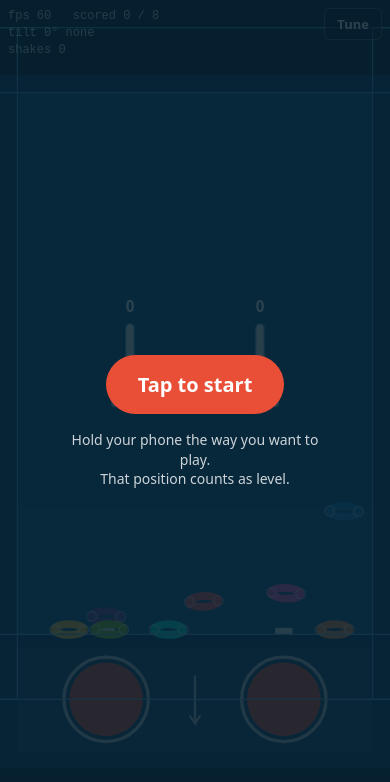
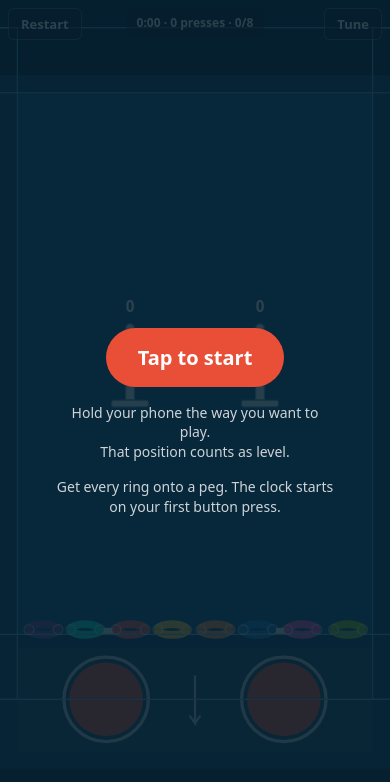
Before and after one commit to naomishah99/waterful_Ring_Toss, a website built with Vite: page index.html in a window 390 px wide. Built offline with nearby package versions, Linux system fonts and the light colour scheme.

Commit message:
Step 7: game rules
- Rounds start with all rings resting in a row on the tank floor
- Clock starts on the first button press; presses counted per round
- Win when all 8 rings are on pegs: win screen with time and presses
- HUD (time, presses, rings scored) and Restart button
- Drag/poke testing tools now behind a Debug toggle in the Tune panel
  (off by default), along with the debug status readout
- "Drop rings from top" kept in the Tune panel for testing

Co-Authored-By: Claude Opus 5.5 <noreply@anthropic.com>

```diff
--- a/src/debugInput.js
+++ b/src/debugInput.js
@@ -1,4 +1,4 @@
-// Debug touch controls, for testing before the real buttons exist:
+// Debug touch controls (only while debug mode is on, so they can't be used to cheat):
 //   - press on a ring and drag: the ring follows your finger on a springy line
 //   - tap empty water: pushes nearby rings away ("poke")
 import Matter from 'matter-js';
@@ -16,8 +16,10 @@ function inTank(p) {
 
 export function setupDebugInput({ canvas, view, engine, getRings }) {
   const drags = new Map(); // pointerId -> constraint (one per finger)
+  let enabled = false;
 
   canvas.addEventListener('pointerdown', (e) => {
+    if (!enabled) return;
     const p = view.toWorld(e.clientX, e.clientY);
     if (!inTank(p)) return;
 
@@ -72,7 +74,14 @@ export function setupDebugInput({ canvas, view, engine, getRings }) {
   canvas.addEventListener('pointerup', release);
   canvas.addEventListener('pointercancel', release);
 
-  return {
+  const api = {
+    get enabled() {
+      return enabled;
+    },
+    set enabled(value) {
+      enabled = value;
+      if (!value) api.releaseAll();
+    },
     // Drop any grabs (e.g. when the rings are replaced)
     releaseAll() {
       for (const c of drags.values()) Composite.remove(engine.world, c);
@@ -80,6 +89,7 @@ export function setupDebugInput({ canvas, view, engine, getRings }) {
     },
     drags,
   };
+  return api;
 }
 
 function poke(rings, p) {
--- /dev/null
+++ b/src/game.js
@@ -0,0 +1,45 @@
+// Game rules: a round starts with every ring on the floor; the clock starts
+// on your first button press; you win when every ring is on a peg.
+//
+// phase: 'ready'   - waiting for the first press
+//        'playing' - clock running
+//        'won'     - all rings on pegs; clock stopped
+export function createGame({ ringCount, onWin }) {
+  const state = {
+    phase: 'ready',
+    time: 0, // seconds of play
+    presses: 0, // button presses this round
+  };
+  let pressBase = 0; // jets.pressCount when this round began
+
+  return {
+    state,
+
+    // Start a new round. `pressCount` is the jets' running total right now.
+    reset(pressCount) {
+      state.phase = 'ready';
+      state.time = 0;
+      state.presses = 0;
+      pressBase = pressCount;
+    },
+
+    // Call once per physics step. dt in seconds.
+    update(dt, pressCount, scored) {
+      if (state.phase === 'won') return;
+      state.presses = pressCount - pressBase;
+      if (state.phase === 'ready' && state.presses > 0) state.phase = 'playing';
+      if (state.phase === 'playing') state.time += dt;
+      // Scoring already waits for a ring to settle on a peg, so no extra delay
+      if (scored >= ringCount) {
+        state.phase = 'won';
+        onWin?.({ time: state.time, presses: state.presses });
+      }
+    },
+  };
+}
+
+export function formatTime(seconds) {
+  const m = Math.floor(seconds / 60);
+  const s = Math.floor(seconds % 60);
+  return `${m}:${String(s).padStart(2, '0')}`;
+}
--- /dev/null
+++ b/src/hud.js
@@ -0,0 +1,54 @@
+// Heads-up display: time, presses and rings scored, a Restart button, and the
+// "you won" screen. Plain for now; styled properly in Phase 2.
+import { formatTime } from './game.js';
+
+const pressesText = (n) => `${n} ${n === 1 ? 'press' : 'presses'}`;
+
+export function createHud({ onRestart }) {
+  const hud = document.createElement('div');
+  hud.className = 'hud';
+  hud.setAttribute('aria-live', 'polite');
+
+  const restart = document.createElement('button');
+  restart.className = 'restart-button';
+  restart.type = 'button';
+  restart.textContent = 'Restart';
+  restart.addEventListener('click', () => {
+    restart.blur(); // so Space (shake on a laptop) doesn't press it again
+    onRestart();
+  });
+
+  document.body.append(hud, restart);
+
+  let winScreen = null;
+  let lastText = '';
+
+  return {
+    update(game, scored, total) {
+      const { time, presses } = game.state;
+      const text = `${formatTime(time)} · ${pressesText(presses)} · ${scored}/${total}`;
+      if (text !== lastText) {
+        hud.textContent = text;
+        lastText = text;
+      }
+    },
+
+    showWin({ time, presses }) {
+      winScreen?.remove();
+      winScreen = document.createElement('div');
+      winScreen.className = 'win-screen';
+      winScreen.innerHTML = `
+        <h2>All rings on!</h2>
+        <p>Time ${formatTime(time)} · ${pressesText(presses)}</p>
+        <button class="start-button" type="button">Play again</button>
+      `;
+      winScreen.querySelector('button').addEventListener('click', onRestart);
+      document.body.append(winScreen);
+    },
+
+    hideWin() {
+      winScreen?.remove();
+      winScreen = null;
+    },
+  };
+}
--- a/src/jets.js
+++ b/src/jets.js
@@ -16,12 +16,14 @@ export function createJets() {
     power: 0, // current jet output (0..1), read by the water
   }));
 
-  return {
+  const api = {
     jets,
+    pressCount: 0, // total button presses, for the game's press counter
 
     press(i) {
       const jet = jets[i];
       if (!jet || jet.held) return;
+      api.pressCount++;
       jet.held = true;
       jet.strokePower = jet.charge;
       jet.charge = 0;
@@ -53,4 +55,5 @@ export function createJets() {
       for (const jet of jets) Object.assign(jet, { held: false, charge: 1, power: 0 });
     },
   };
+  return api;
 }
--- a/src/main.js
+++ b/src/main.js
@@ -1,4 +1,4 @@
-// Step 6: shake.
+// Step 7: game rules (rings start on the floor, timer, presses, win, restart).
 import Matter from 'matter-js';
 import { RING } from './config.js';
 import { createView } from './view.js';
@@ -13,6 +13,8 @@ import { createTilt } from './tilt.js';
 import { createShake } from './shake.js';
 import { showStartScreen } from './startScreen.js';
 import { createPegs, updateScoring, totalScored, resetScoring } from './pegs.js';
+import { createGame } from './game.js';
+import { createHud } from './hud.js';
 import { createTuningPanel } from './tuningPanel.js';
 import { setupDebugInput } from './debugInput.js';
 
@@ -29,16 +31,30 @@ const shake = createShake();
 let rings = spawnRings(engine.world);
 
 setupControls({ canvas, view, jets });
-const input = setupDebugInput({ canvas, view, engine, getRings: () => rings });
+const debugInput = setupDebugInput({ canvas, view, engine, getRings: () => rings });
+
+const hud = createHud({ onRestart: () => newRound('floor') });
+const game = createGame({ ringCount: RING.count, onWin: (result) => hud.showWin(result) });
+
+// Start a fresh round with the rings placed by `mode` ('floor' or 'scatter')
+function newRound(mode) {
+  debugInput.releaseAll();
+  resetScoring(pegs);
+  water.reset();
+  jets.reset();
+  rings = spawnRings(engine.world, rings, mode);
+  game.reset(jets.pressCount);
+  hud.hideWin();
+}
 
 const tuning = createTuningPanel({
-  'Drop rings': () => {
-    input.releaseAll();
-    resetScoring(pegs);
-    water.reset();
-    rings = spawnRings(engine.world, rings);
+  'Drop rings from top': () => newRound('scatter'),
+  'Re-level': () => tilt.relevel(),
+  'Debug: off': (e) => {
+    debugInput.enabled = !debugInput.enabled;
+    e.currentTarget.textContent = `Debug: ${debugInput.enabled ? 'on' : 'off'}`;
+    status.classList.toggle('debug-on', debugInput.enabled);
   },
-  'Re-level': () => tilt.relevel(),
 });
 
 showStartScreen(async () => {
@@ -59,17 +75,22 @@ startLoop({
     water.applyToRings(rings, tuning, tilt.down());
     Matter.Engine.update(engine, dt);
     updateScoring(rings, pegs);
+    game.update(dt / 1000, jets.pressCount, totalScored(pegs));
   },
   render(stats) {
     drawDebug(view, engine, { pegs, water, jets: jets.jets, buttons: buttonLayout, down: tilt.down() });
-    const tiltDeg = Math.round((tilt.state.angle * 180) / Math.PI);
-    const tiltHelp = tilt.state.source === 'keys' ? '(arrow keys)' : '';
-    status.textContent =
-      `fps ${stats.fps}   scored ${totalScored(pegs)} / ${RING.count}\n` +
-      `tilt ${tiltDeg}° ${tilt.state.source} ${tiltHelp}\n` +
-      `shakes ${shake.state.count} ${shake.state.level > 0 ? '~' : ''} ${tilt.state.source === 'keys' ? '(space)' : ''}`;
+    hud.update(game, totalScored(pegs), RING.count);
+    if (debugInput.enabled) {
+      const tiltDeg = Math.round((tilt.state.angle * 180) / Math.PI);
+      const keysHelp = tilt.state.source === 'keys' ? ' (arrows, space)' : '';
+      status.textContent =
+        `fps ${stats.fps}  ${game.state.phase}\n` +
+        `tilt ${tiltDeg}° ${tilt.state.source}${keysHelp}\n` +
+        `shakes ${shake.state.count} ${shake.state.level > 0 ? '~' : ''}\n` +
+        `drag rings, or tap water to poke`;
+    }
   },
 });
 
 // Exposed for testing from the browser console
-window.game = { engine, pegs, water, jets, tilt, shake, get rings() { return rings; } };
+window.game = { Matter, engine, pegs, water, jets, tilt, shake, game, debugInput, get rings() { return rings; } };
--- a/src/rings.js
+++ b/src/rings.js
@@ -25,17 +25,30 @@ function createRing(x, y, angle, color) {
   return ring;
 }
 
-// Scatter rings across the upper part of the tank, at random angles.
-export function spawnRings(world, existing = []) {
+// Place a fresh set of rings, removing `existing` ones.
+//   'floor':   resting in a row on the tank floor, like the toy at the start
+//   'scatter': scattered in the upper tank at random angles (for testing sinking)
+export function spawnRings(world, existing = [], mode = 'floor') {
   for (const ring of existing) Composite.remove(world, ring);
 
+  const colors = [...RING.colors].sort(() => Math.random() - 0.5); // shuffled order
   const rings = [];
   const margin = RING.outerRadius + 6;
+  const floorY = TANK.y + TANK.height - RING.rimRadius - 1;
+  const slot = (TANK.width - margin * 2) / Math.max(1, RING.count - 1);
+
   for (let i = 0; i < RING.count; i++) {
-    const x = TANK.x + margin + Math.random() * (TANK.width - margin * 2);
-    const y = TANK.y + margin + Math.random() * (TANK.height * 0.45);
-    const angle = (Math.random() - 0.5) * Math.PI;
-    rings.push(createRing(x, y, angle, RING.colors[i % RING.colors.length]));
+    let x, y, angle;
+    if (mode === 'floor') {
+      x = TANK.x + margin + i * slot + (Math.random() - 0.5) * 4;
+      y = floorY;
+      angle = (Math.random() - 0.5) * 0.1;
+    } else {
+      x = TANK.x + margin + Math.random() * (TANK.width - margin * 2);
+      y = TANK.y + margin + Math.random() * (TANK.height * 0.45);
+      angle = (Math.random() - 0.5) * Math.PI;
+    }
+    rings.push(createRing(x, y, angle, colors[i % colors.length]));
   }
   Composite.add(world, rings);
   return rings;
--- a/src/startScreen.js
+++ b/src/startScreen.js
@@ -6,6 +6,7 @@ export function showStartScreen(onStart) {
   overlay.innerHTML = `
     <button class="start-button" type="button">Tap to start</button>
     <p>Hold your phone the way you want to play.<br />That position counts as level.</p>
+    <p>Get every ring onto a peg. The clock starts on your first button press.</p>
   `;
   document.body.append(overlay);
 
@@ -13,6 +14,7 @@ export function showStartScreen(onStart) {
     'click',
     async () => {
       overlay.querySelector('p').textContent = 'Starting…';
+      overlay.querySelectorAll('p')[1]?.remove();
       await onStart();
       overlay.remove();
     },
--- a/src/style.css
+++ b/src/style.css
@@ -22,7 +22,7 @@ body {
 
 #status {
   position: fixed;
-  top: max(8px, env(safe-area-inset-top));
+  top: calc(max(8px, env(safe-area-inset-top)) + 40px);
   left: 8px;
   font: 12px/1.4 ui-monospace, monospace;
   white-space: pre;
@@ -129,3 +129,72 @@ body {
   line-height: 1.4;
   opacity: 0.8;
 }
+
+#status:not(.debug-on) {
+  display: none;
+}
+
+/* HUD: time, presses, score */
+.hud {
+  position: fixed;
+  top: max(8px, env(safe-area-inset-top));
+  left: 50%;
+  transform: translateX(-50%);
+  padding: 6px 10px;
+  font: 600 12px system-ui, sans-serif;
+  font-variant-numeric: tabular-nums;
+  white-space: nowrap;
+  background: rgba(0, 0, 0, 0.45);
+  border-radius: 6px;
+  pointer-events: none;
+}
+
+.restart-button {
+  position: fixed;
+  top: max(8px, env(safe-area-inset-top));
+  left: 8px;
+  z-index: 2;
+  padding: 6px 12px;
+  font: 600 13px system-ui, sans-serif;
+  color: #fff;
+  background: rgba(0, 0, 0, 0.45);
+  border: 1px solid rgba(255, 255, 255, 0.3);
+  border-radius: 6px;
+}
+
+/* Win screen */
+.win-screen {
+  position: fixed;
+  inset: 0;
+  z-index: 3;
+  display: flex;
+  flex-direction: column;
+  align-items: center;
+  justify-content: center;
+  gap: 12px;
+  padding: 16px;
+  text-align: center;
+  background: rgba(6, 32, 47, 0.85);
+}
+
+.win-screen h2 {
+  margin: 0;
+  font: 800 28px system-ui, sans-serif;
+}
+
+.win-screen p {
+  margin: 0 0 8px;
+  font-size: 16px;
+}
+
+/* Narrow phones: keep Restart, HUD and Tune from overlapping */
+@media (max-width: 360px) {
+  .hud {
+    padding: 6px;
+    font-size: 11px;
+  }
+  .restart-button,
+  .tune-toggle {
+    padding: 6px 8px;
+  }
+}
```
